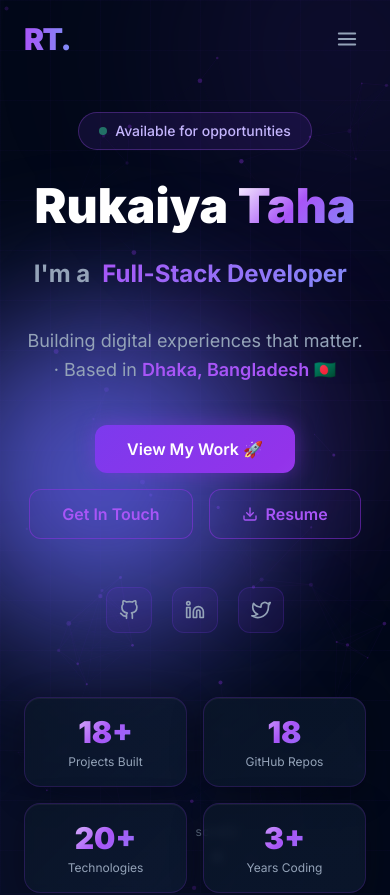
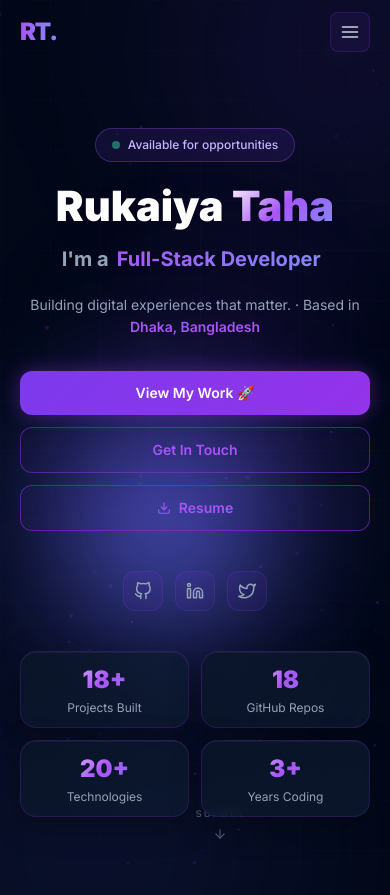
Before and after one commit to taharukaiya/taharukaiya, a React (Vite) app: page / in a window 390 px wide. Shown: the top 895 px of the page. Built offline with nearby package versions, Linux system fonts and the light colour scheme.

Commit message:
fix: navbar scroll, mobile nav links, hero responsiveness, RT logo

```diff
--- a/src/components/Hero.jsx
+++ b/src/components/Hero.jsx
@@ -7,12 +7,19 @@ import CountUp from 'react-countup';
 import { useInView } from 'react-intersection-observer';
 
 const floatingElements = [
-  { text: '<developer />', x: '8%', y: '15%', delay: 0 },
-  { text: 'const code = () =>', x: '75%', y: '20%', delay: 0.5 },
-  { text: '{ build(); }', x: '82%', y: '60%', delay: 1 },
-  { text: 'import React', x: '5%', y: '65%', delay: 1.5 },
-  { text: '// Problem Solver', x: '45%', y: '88%', delay: 2 },
+  { text: '<developer />', x: '6%', y: '20%', delay: 0 },
+  { text: 'const code = () =>', x: '72%', y: '22%', delay: 0.5 },
+  { text: '{ build(); }', x: '80%', y: '62%', delay: 1 },
+  { text: 'import React', x: '4%', y: '68%', delay: 1.5 },
+  { text: '// Problem Solver', x: '42%', y: '90%', delay: 2 },
 ];
+
+function scrollToId(id) {
+  const el = document.getElementById(id);
+  if (!el) return;
+  const top = el.getBoundingClientRect().top + window.pageYOffset - 80;
+  window.scrollTo({ top, behavior: 'smooth' });
+}
 
 export default function Hero() {
   const { ref, inView } = useInView({ threshold: 0.1, triggerOnce: true });
@@ -21,17 +28,22 @@ export default function Hero() {
   useEffect(() => {
     const canvas = canvasRef.current;
     if (!canvas) return;
+
+    const resize = () => {
+      canvas.width = canvas.offsetWidth;
+      canvas.height = canvas.offsetHeight;
+    };
+    resize();
+    window.addEventListener('resize', resize);
+
     const ctx = canvas.getContext('2d');
-    canvas.width = canvas.offsetWidth;
-    canvas.height = canvas.offsetHeight;
-
-    const particles = Array.from({ length: 60 }, () => ({
+    const particles = Array.from({ length: 55 }, () => ({
       x: Math.random() * canvas.width,
       y: Math.random() * canvas.height,
-      r: Math.random() * 2 + 0.5,
-      vx: (Math.random() - 0.5) * 0.5,
-      vy: (Math.random() - 0.5) * 0.5,
-      alpha: Math.random() * 0.5 + 0.1,
+      r: Math.random() * 1.8 + 0.4,
+      vx: (Math.random() - 0.5) * 0.4,
+      vy: (Math.random() - 0.5) * 0.4,
+      alpha: Math.random() * 0.4 + 0.1,
     }));
 
     let animId;
@@ -46,15 +58,15 @@ export default function Hero() {
         ctx.fillStyle = `rgba(147, 51, 234, ${p.alpha})`;
         ctx.fill();
       });
-      // Draw connections
       particles.forEach((p1, i) => {
         particles.slice(i + 1).forEach(p2 => {
           const d = Math.hypot(p1.x - p2.x, p1.y - p2.y);
-          if (d < 120) {
+          if (d < 130) {
             ctx.beginPath();
             ctx.moveTo(p1.x, p1.y);
             ctx.lineTo(p2.x, p2.y);
-            ctx.strokeStyle = `rgba(147, 51, 234, ${0.1 * (1 - d / 120)})`;
+            ctx.strokeStyle = `rgba(147, 51, 234, ${0.08 * (1 - d / 130)})`;
+            ctx.lineWidth = 0.8;
             ctx.stroke();
           }
         });
@@ -62,71 +74,84 @@ export default function Hero() {
       animId = requestAnimationFrame(animate);
     };
     animate();
-    return () => cancelAnimationFrame(animId);
+    return () => {
+      cancelAnimationFrame(animId);
+      window.removeEventListener('resize', resize);
+    };
   }, []);
 
   return (
-    <section id="home" className="relative min-h-screen flex flex-col items-center justify-center overflow-hidden grid-bg">
-      {/* Animated canvas background */}
-      <canvas ref={canvasRef} className="absolute inset-0 w-full h-full opacity-60" />
+    <section
+      id="home"
+      className="relative min-h-screen flex flex-col items-center justify-center overflow-hidden grid-bg pt-20"
+    >
+      {/* Canvas particle network */}
+      <canvas ref={canvasRef} className="absolute inset-0 w-full h-full opacity-50 pointer-events-none" />
 
-      {/* Floating code elements */}
+      {/* Floating code snippets — desktop only */}
       {floatingElements.map((el, i) => (
         <motion.div
           key={i}
-          initial={{ opacity: 0, y: 20 }}
-          animate={{ opacity: 0.15, y: [0, -10, 0] }}
-          transition={{ delay: el.delay, duration: 4, repeat: Infinity, ease: 'easeInOut' }}
-          className="absolute font-mono text-purple-300 text-sm hidden xl:block pointer-events-none"
+          initial={{ opacity: 0 }}
+          animate={{ opacity: [0, 0.12, 0.12, 0], y: [20, 0, 0, -10] }}
+          transition={{ delay: el.delay + 1, duration: 6, repeat: Infinity, ease: 'easeInOut' }}
+          className="absolute font-mono text-purple-300 text-xs sm:text-sm hidden xl:block pointer-events-none select-none"
           style={{ left: el.x, top: el.y }}
         >
           {el.text}
         </motion.div>
       ))}
 
-      {/* Gradient orbs */}
-      <div className="absolute top-1/4 left-1/4 w-96 h-96 rounded-full opacity-10 blur-3xl"
-           style={{ background: 'radial-gradient(circle, #9333EA, transparent)' }} />
-      <div className="absolute bottom-1/4 right-1/4 w-96 h-96 rounded-full opacity-8 blur-3xl"
-           style={{ background: 'radial-gradient(circle, #6366F1, transparent)' }} />
+      {/* Ambient gradient orbs */}
+      <div
+        className="absolute top-1/4 left-1/4 w-64 sm:w-96 h-64 sm:h-96 rounded-full opacity-10 blur-3xl pointer-events-none"
+        style={{ background: 'radial-gradient(circle, #9333EA, transparent)' }}
+      />
+      <div
+        className="absolute bottom-1/4 right-1/4 w-64 sm:w-96 h-64 sm:h-96 rounded-full opacity-8 blur-3xl pointer-events-none"
+        style={{ background: 'radial-gradient(circle, #6366F1, transparent)' }}
+      />
 
-      {/* Main content */}
-      <div className="relative z-10 text-center px-6 max-w-5xl mx-auto mt-28">
-        {/* Badge */}
+      {/* ── Main Content ───────────────────────────────── */}
+      <div className="relative z-10 w-full max-w-5xl mx-auto px-5 sm:px-8 flex flex-col items-center text-center py-12 sm:py-16">
+
+        {/* Available badge */}
         <motion.div
-          initial={{ opacity: 0, y: 20 }}
+          initial={{ opacity: 0, y: 16 }}
           animate={{ opacity: 1, y: 0 }}
-          transition={{ duration: 0.6 }}
-          className="inline-flex items-center gap-2 px-5 py-2 rounded-full mb-8 text-sm font-medium"
+          transition={{ duration: 0.5 }}
+          className="inline-flex items-center gap-2 px-4 sm:px-5 py-2 rounded-full mb-6 sm:mb-8 text-xs sm:text-sm font-medium"
           style={{
             background: 'rgba(124, 58, 237, 0.12)',
             border: '1px solid rgba(168, 85, 247, 0.3)',
             color: '#c4b5fd',
           }}
         >
-          <span className="w-2 h-2 rounded-full bg-emerald-400 animate-pulse" />
+          <span className="w-2 h-2 rounded-full bg-emerald-400 animate-pulse flex-shrink-0" />
           Available for opportunities
         </motion.div>
 
         {/* Name */}
         <motion.h1
-          initial={{ opacity: 0, y: 30 }}
+          initial={{ opacity: 0, y: 24 }}
           animate={{ opacity: 1, y: 0 }}
           transition={{ duration: 0.7, delay: 0.1 }}
-          className="text-5xl sm:text-6xl md:text-7xl lg:text-8xl font-black mb-4 leading-none"
+          className="font-black leading-none mb-4"
+          style={{ fontSize: 'clamp(2.6rem, 9vw, 6rem)' }}
         >
           <span className="text-white">Rukaiya </span>
           <span className="glow-text">Taha</span>
         </motion.h1>
 
-        {/* Typewriter */}
+        {/* Typewriter row */}
         <motion.div
-          initial={{ opacity: 0, y: 20 }}
+          initial={{ opacity: 0, y: 16 }}
           animate={{ opacity: 1, y: 0 }}
-          transition={{ duration: 0.7, delay: 0.3 }}
-          className="text-2xl sm:text-3xl md:text-4xl font-bold mb-6 h-14 flex items-center justify-center"
+          transition={{ duration: 0.7, delay: 0.25 }}
+          className="flex flex-wrap items-center justify-center gap-x-2 gap-y-1 mb-5 sm:mb-6"
+          style={{ fontSize: 'clamp(1.25rem, 4vw, 2.25rem)', fontWeight: 700 }}
         >
-          <span className="text-slate-400 mr-3">I&apos;m a</span>
+          <span className="text-slate-400">I&apos;m a</span>
           <TypeAnimation
             sequence={[
               'Software Engineer', 2000,
@@ -142,52 +167,53 @@ export default function Hero() {
               background: 'linear-gradient(135deg, #a855f7, #818cf8)',
               WebkitBackgroundClip: 'text',
               WebkitTextFillColor: 'transparent',
+              backgroundClip: 'text',
             }}
           />
         </motion.div>
 
-        {/* Bio */}
+        {/* Short bio */}
         <motion.p
-          initial={{ opacity: 0, y: 20 }}
+          initial={{ opacity: 0, y: 16 }}
           animate={{ opacity: 1, y: 0 }}
-          transition={{ duration: 0.7, delay: 0.5 }}
-          className="text-lg text-slate-400 mb-10 max-w-2xl mx-auto leading-relaxed"
+          transition={{ duration: 0.7, delay: 0.4 }}
+          className="text-sm sm:text-base lg:text-lg text-slate-400 mb-8 sm:mb-10 max-w-xl sm:max-w-2xl leading-relaxed"
         >
           {personalInfo.shortBio} · Based in{' '}
-          <span className="text-purple-400 font-semibold">Dhaka, Bangladesh 🇧🇩</span>
+          <span className="text-purple-400 font-semibold">Dhaka, Bangladesh</span>
         </motion.p>
 
         {/* CTA Buttons */}
         <motion.div
-          initial={{ opacity: 0, y: 20 }}
+          initial={{ opacity: 0, y: 16 }}
           animate={{ opacity: 1, y: 0 }}
-          transition={{ duration: 0.7, delay: 0.6 }}
-          className="flex flex-wrap gap-4 justify-center mb-12"
+          transition={{ duration: 0.7, delay: 0.55 }}
+          className="flex flex-col sm:flex-row flex-wrap gap-3 sm:gap-4 justify-center w-full sm:w-auto mb-10"
         >
           <motion.a
             href="#projects"
-            onClick={(e) => { e.preventDefault(); document.querySelector('#projects')?.scrollIntoView({ behavior: 'smooth' }); }}
-            whileHover={{ scale: 1.05 }}
-            whileTap={{ scale: 0.95 }}
-            className="btn-primary text-base"
+            onClick={(e) => { e.preventDefault(); scrollToId('projects'); }}
+            whileHover={{ scale: 1.04 }}
+            whileTap={{ scale: 0.96 }}
+            className="btn-primary text-sm sm:text-base justify-center"
           >
             View My Work 🚀
           </motion.a>
           <motion.a
             href="#contact"
-            onClick={(e) => { e.preventDefault(); document.querySelector('#contact')?.scrollIntoView({ behavior: 'smooth' }); }}
-            whileHover={{ scale: 1.05 }}
-            whileTap={{ scale: 0.95 }}
-            className="btn-secondary text-base"
+            onClick={(e) => { e.preventDefault(); scrollToId('contact'); }}
+            whileHover={{ scale: 1.04 }}
+            whileTap={{ scale: 0.96 }}
+            className="btn-secondary text-sm sm:text-base justify-center"
           >
             Get In Touch
           </motion.a>
           <motion.a
             href="/Rukaiya_Taha_Resume.pdf"
             download
-            whileHover={{ scale: 1.05 }}
-            whileTap={{ scale: 0.95 }}
-            className="btn-secondary text-base"
+            whileHover={{ scale: 1.04 }}
+            whileTap={{ scale: 0.96 }}
+            className="btn-secondary text-sm sm:text-base justify-center"
           >
             <FiDownload /> Resume
           </motion.a>
@@ -197,22 +223,22 @@ export default function Hero() {
         <motion.div
           initial={{ opacity: 0 }}
           animate={{ opacity: 1 }}
-          transition={{ delay: 0.8 }}
-          className="flex justify-center gap-5 mb-16"
+          transition={{ delay: 0.7 }}
+          className="flex justify-center gap-3 sm:gap-4 mb-10 sm:mb-14"
         >
           {[
-            { icon: <FiGithub size={20} />, href: personalInfo.github, label: 'GitHub' },
-            { icon: <FiLinkedin size={20} />, href: personalInfo.linkedin, label: 'LinkedIn' },
-            { icon: <FiTwitter size={20} />, href: personalInfo.twitter, label: 'Twitter' },
+            { icon: <FiGithub size={18} />, href: personalInfo.github, label: 'GitHub' },
+            { icon: <FiLinkedin size={18} />, href: personalInfo.linkedin, label: 'LinkedIn' },
+            { icon: <FiTwitter size={18} />, href: personalInfo.twitter, label: 'Twitter' },
           ].map(({ icon, href, label }) => (
             <motion.a
               key={label}
               href={href}
               target="_blank"
               rel="noopener noreferrer"
-              whileHover={{ y: -4, scale: 1.1 }}
+              whileHover={{ y: -3, scale: 1.1 }}
               whileTap={{ scale: 0.9 }}
-              className="p-3 rounded-xl text-slate-400 hover:text-purple-400 transition-colors"
+              className="p-2.5 sm:p-3 rounded-xl text-slate-400 hover:text-purple-400 transition-colors"
               style={{ background: 'rgba(124, 58, 237, 0.08)', border: '1px solid rgba(124, 58, 237, 0.2)' }}
               aria-label={label}
             >
@@ -224,20 +250,20 @@ export default function Hero() {
         {/* Stats */}
         <motion.div
           ref={ref}
-          initial={{ opacity: 0, y: 30 }}
+          initial={{ opacity: 0, y: 24 }}
           animate={{ opacity: 1, y: 0 }}
-          transition={{ duration: 0.7, delay: 0.9 }}
-          className="grid grid-cols-2 md:grid-cols-4 gap-4 max-w-2xl mx-auto"
+          transition={{ duration: 0.7, delay: 0.85 }}
+          className="grid grid-cols-2 sm:grid-cols-4 gap-3 sm:gap-4 w-full max-w-lg sm:max-w-2xl"
         >
           {stats.map((stat, i) => (
-            <div key={i} className="glass-card p-4 text-center">
-              <div className="text-3xl font-black glow-text">
+            <div key={i} className="glass-card p-3 sm:p-4 text-center">
+              <div className="text-2xl sm:text-3xl font-black glow-text">
                 {inView ? (
                   <CountUp end={stat.value} duration={2} delay={i * 0.2} />
                 ) : '0'}
                 {stat.suffix}
               </div>
-              <div className="text-slate-400 text-xs mt-1">{stat.label}</div>
+              <div className="text-slate-400 text-xs mt-1 leading-tight">{stat.label}</div>
             </div>
           ))}
         </motion.div>
@@ -246,12 +272,12 @@ export default function Hero() {
       {/* Scroll indicator */}
       <motion.div
         initial={{ opacity: 0 }}
-        animate={{ opacity: 1, y: [0, 8, 0] }}
-        transition={{ delay: 1.5, duration: 2, repeat: Infinity }}
-        className="absolute bottom-8 left-1/2 -translate-x-1/2 flex flex-col items-center gap-2 text-slate-500"
+        animate={{ opacity: [0, 1, 1, 0], y: [0, 0, 8, 8] }}
+        transition={{ delay: 2, duration: 2.5, repeat: Infinity }}
+        className="absolute bottom-6 sm:bottom-8 left-1/2 -translate-x-1/2 flex flex-col items-center gap-1.5 text-slate-500 pointer-events-none"
       >
-        <span className="text-xs font-mono">scroll</span>
-        <FiArrowDown size={16} />
+        <span className="text-xs font-mono tracking-widest">scroll</span>
+        <FiArrowDown size={14} />
       </motion.div>
     </section>
   );
--- a/src/components/Navbar.jsx
+++ b/src/components/Navbar.jsx
@@ -1,33 +1,66 @@
-import { useEffect, useState } from 'react';
+import { useEffect, useRef, useState } from 'react';
 import { motion, AnimatePresence } from 'framer-motion';
 import { navLinks } from '../data/portfolioData';
 import { FiMenu, FiX } from 'react-icons/fi';
+import { personalInfo } from '../data/portfolioData';
+
+// Smooth scroll utility — works reliably on all browsers
+function scrollToSection(id) {
+  const el = document.getElementById(id);
+  if (!el) return;
+  const offset = 80; // navbar height
+  const top = el.getBoundingClientRect().top + window.pageYOffset - offset;
+  window.scrollTo({ top, behavior: 'smooth' });
+}
 
 export default function Navbar() {
   const [scrolled, setScrolled] = useState(false);
   const [active, setActive] = useState('#home');
   const [menuOpen, setMenuOpen] = useState(false);
+  const indicatorRef = useRef({});
 
   useEffect(() => {
     const handleScroll = () => {
       setScrolled(window.scrollY > 50);
-      const sections = navLinks.map(l => l.href.slice(1));
-      for (const id of [...sections].reverse()) {
+
+      // Detect active section
+      const ids = navLinks.map(l => l.href.slice(1));
+      let currentActive = '#home';
+      for (const id of ids) {
         const el = document.getElementById(id);
-        if (el && window.scrollY >= el.offsetTop - 120) {
-          setActive('#' + id);
-          break;
+        if (el) {
+          const rect = el.getBoundingClientRect();
+          if (rect.top <= 120) {
+            currentActive = '#' + id;
           }
         }
+      }
+      setActive(currentActive);
     };
-    window.addEventListener('scroll', handleScroll);
+
+    window.addEventListener('scroll', handleScroll, { passive: true });
     return () => window.removeEventListener('scroll', handleScroll);
   }, []);
 
-  const handleNav = (href) => {
+  // Close menu on resize to desktop
+  useEffect(() => {
+    const onResize = () => { if (window.innerWidth >= 1024) setMenuOpen(false); };
+    window.addEventListener('resize', onResize);
+    return () => window.removeEventListener('resize', onResize);
+  }, []);
+
+  const handleNavClick = (e, href) => {
+    e.preventDefault();
+    const id = href.slice(1);
     setActive(href);
+    // Close menu first, then scroll after a small delay so the
+    // menu collapse animation doesn't fight the scroll
+    if (menuOpen) {
       setMenuOpen(false);
-    document.querySelector(href)?.scrollIntoView({ behavior: 'smooth' });
+      setTimeout(() => scrollToSection(id), 150);
+    } else {
+      scrollToSection(id);
+    }
   };
 
   return (
@@ -36,104 +69,120 @@ export default function Navbar() {
       animate={{ y: 0, opacity: 1 }}
       transition={{ duration: 0.6, ease: 'easeOut' }}
       className={`fixed top-0 left-0 right-0 z-50 transition-all duration-500 ${
-        scrolled
-          ? 'py-3 backdrop-blur-xl border-b border-purple-500/10'
-          : 'py-5'
+        scrolled || menuOpen
+          ? 'backdrop-blur-xl border-b border-purple-500/10'
+          : ''
       }`}
       style={{
-        background: scrolled
-          ? 'rgba(2, 8, 24, 0.85)'
-          : 'transparent',
+        background: scrolled || menuOpen ? 'rgba(2, 8, 24, 0.92)' : 'transparent',
       }}
     >
-      <div className="max-w-7xl mx-auto px-6 flex items-center justify-between">
-        {/* Logo */}
+      <div className="max-w-7xl mx-auto px-5 sm:px-6 flex items-center justify-between h-16 md:h-20">
+        {/* ── Logo ─────────────────────────────────────── */}
         <motion.a
           href="#home"
-          onClick={(e) => { e.preventDefault(); handleNav('#home'); }}
-          whileHover={{ scale: 1.05 }}
-          className="flex items-center gap-3 group"
+          onClick={(e) => handleNavClick(e, '#home')}
+          whileHover={{ scale: 1.04 }}
+          className="flex items-center gap-2.5 flex-shrink-0"
         >
-          <span className="font-black text-3xl tracking-tighter bg-clip-text text-transparent bg-gradient-to-r from-purple-400 to-violet-400">
+          <span className="font-black text-2xl sm:text-3xl tracking-tighter bg-clip-text text-transparent bg-gradient-to-r from-purple-400 to-violet-400">
             RT.
           </span>
-          <span className="text-white font-bold text-lg hidden sm:block">
+          <span className="text-white font-bold text-base hidden sm:block">
             Rukaiya<span className="text-purple-400"> Taha</span>
           </span>
         </motion.a>
 
-        {/* Desktop Nav */}
-        <div className="hidden lg:flex items-center gap-1">
-          {navLinks.map((link) => (
-            <motion.a
+        {/* ── Desktop Nav ───────────────────────────────── */}
+        <div className="hidden lg:flex items-center gap-0.5">
+          {navLinks.map((link) => {
+            const isActive = active === link.href;
+            return (
+              <a
                 key={link.href}
                 href={link.href}
-              onClick={(e) => { e.preventDefault(); handleNav(link.href); }}
-              whileHover={{ y: -1 }}
-              className={`px-4 py-2 rounded-lg text-sm font-medium transition-all duration-300 relative ${
-                active === link.href
+                onClick={(e) => handleNavClick(e, link.href)}
+                ref={(el) => (indicatorRef.current[link.href] = el)}
+                className={`relative px-3 xl:px-4 py-2 rounded-lg text-sm font-medium transition-colors duration-200 ${
+                  isActive
                     ? 'text-purple-300'
                     : 'text-slate-400 hover:text-white'
                 }`}
               >
-              {link.label}
-              {active === link.href && (
-                <motion.div
-                  layoutId="nav-indicator"
-                  className="absolute inset-0 rounded-lg"
-                  style={{ background: 'rgba(124, 58, 237, 0.15)', border: '1px solid rgba(168, 85, 247, 0.3)' }}
-                  transition={{ type: 'spring', duration: 0.5 }}
+                {/* Background pill — rendered via CSS, not layoutId (avoids animation bug) */}
+                {isActive && (
+                  <span
+                    className="absolute inset-0 rounded-lg pointer-events-none"
+                    style={{
+                      background: 'rgba(124, 58, 237, 0.15)',
+                      border: '1px solid rgba(168, 85, 247, 0.3)',
+                    }}
                   />
                 )}
-            </motion.a>
-          ))}
+                <span className="relative z-10">{link.label}</span>
+              </a>
+            );
+          })}
         </div>
 
-        {/* CTA + Hamburger */}
-        <div className="flex items-center gap-3">
+        {/* ── Right CTA + Hamburger ────────────────────── */}
+        <div className="flex items-center gap-2 sm:gap-3">
           <motion.a
-            href="mailto:taharukaiya@gmail.com"
+            href={`mailto:${personalInfo.email}`}
             whileHover={{ scale: 1.05 }}
             whileTap={{ scale: 0.95 }}
-            className="hidden md:flex btn-primary text-sm py-2 px-5"
+            className="hidden md:flex btn-primary text-sm py-2 px-4 xl:px-5"
           >
             Hire Me ✨
           </motion.a>
+
           <button
-            onClick={() => setMenuOpen(!menuOpen)}
-            className="lg:hidden text-slate-400 hover:text-white p-2"
+            onClick={() => setMenuOpen(prev => !prev)}
+            aria-label="Toggle menu"
+            className="lg:hidden flex items-center justify-center w-10 h-10 rounded-lg text-slate-300 hover:text-white transition-colors"
+            style={{ background: 'rgba(124,58,237,0.08)', border: '1px solid rgba(124,58,237,0.2)' }}
           >
-            {menuOpen ? <FiX size={22} /> : <FiMenu size={22} />}
+            <AnimatePresence mode="wait" initial={false}>
+              {menuOpen
+                ? <motion.span key="x" initial={{ rotate: -90, opacity: 0 }} animate={{ rotate: 0, opacity: 1 }} exit={{ rotate: 90, opacity: 0 }} transition={{ duration: 0.15 }}><FiX size={20} /></motion.span>
+                : <motion.span key="menu" initial={{ rotate: 90, opacity: 0 }} animate={{ rotate: 0, opacity: 1 }} exit={{ rotate: -90, opacity: 0 }} transition={{ duration: 0.15 }}><FiMenu size={20} /></motion.span>
+              }
+            </AnimatePresence>
           </button>
         </div>
       </div>
 
-      {/* Mobile Menu */}
+      {/* ── Mobile Menu ──────────────────────────────────── */}
       <AnimatePresence>
         {menuOpen && (
           <motion.div
+            key="mobile-menu"
             initial={{ opacity: 0, height: 0 }}
             animate={{ opacity: 1, height: 'auto' }}
             exit={{ opacity: 0, height: 0 }}
+            transition={{ duration: 0.25, ease: 'easeInOut' }}
             className="lg:hidden overflow-hidden"
-            style={{ background: 'rgba(2, 8, 24, 0.98)', borderTop: '1px solid rgba(124, 58, 237, 0.2)' }}
+            style={{ borderTop: '1px solid rgba(124, 58, 237, 0.15)' }}
           >
-            <div className="px-6 py-4 flex flex-col gap-1">
+            <div className="px-5 py-3 flex flex-col gap-1">
               {navLinks.map((link) => (
                 <a
                   key={link.href}
                   href={link.href}
-                  onClick={(e) => { e.preventDefault(); handleNav(link.href); }}
-                  className={`px-4 py-3 rounded-lg text-sm font-medium transition-all ${
+                  onClick={(e) => handleNavClick(e, link.href)}
+                  className={`px-4 py-3 rounded-xl text-sm font-medium transition-all duration-200 ${
                     active === link.href
-                      ? 'text-purple-300 bg-purple-500/10'
+                      ? 'text-purple-300 bg-purple-500/10 border border-purple-500/20'
                       : 'text-slate-400 hover:text-white hover:bg-white/5'
                   }`}
                 >
                   {link.label}
                 </a>
               ))}
-              <a href="mailto:taharukaiya@gmail.com" className="btn-primary text-sm py-2.5 mt-2 justify-center">
+              <a
+                href={`mailto:${personalInfo.email}`}
+                className="btn-primary text-sm py-3 mt-2 justify-center text-center"
+              >
                 Hire Me ✨
               </a>
             </div>
```
Lines whose indentation alone changed are shown as unchanged.
